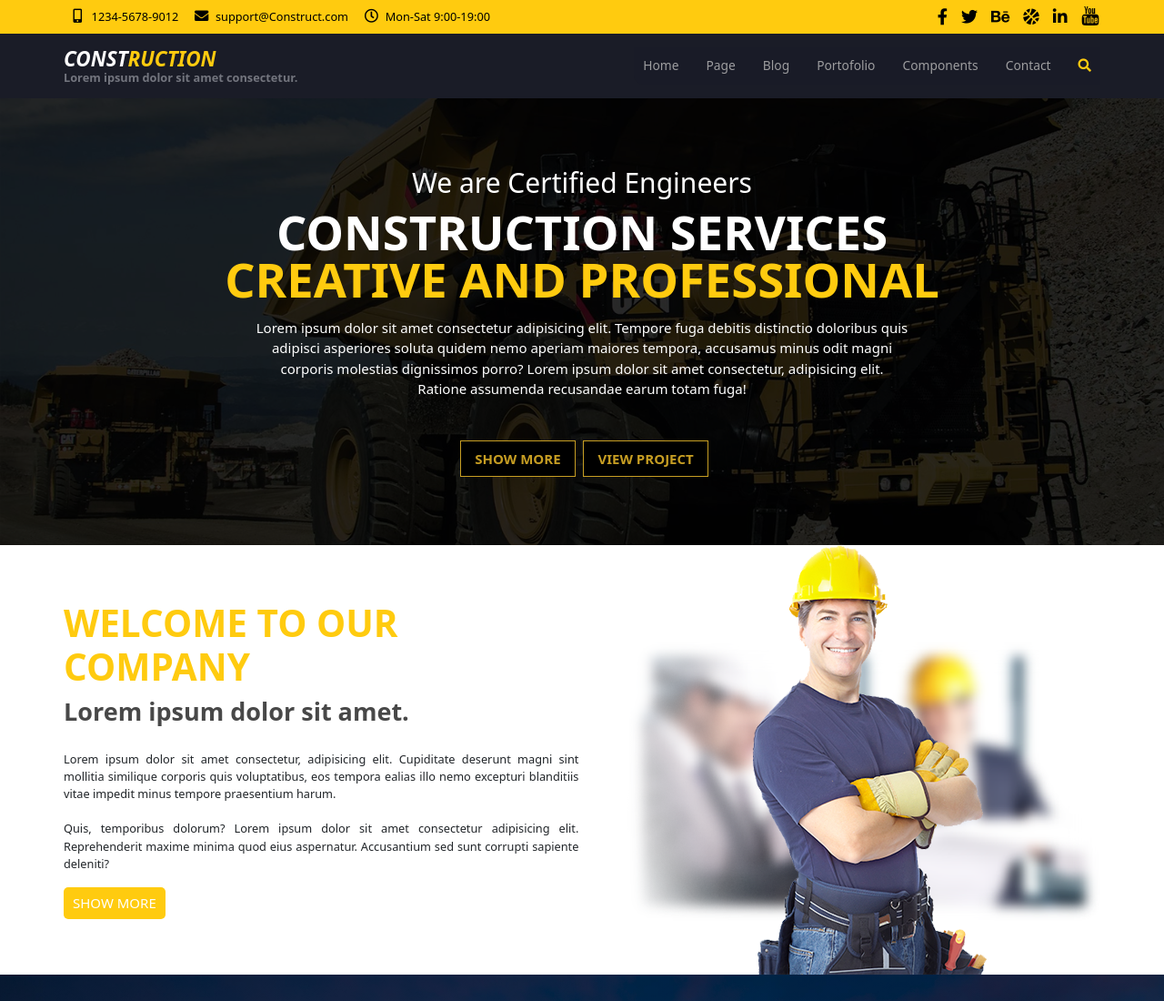
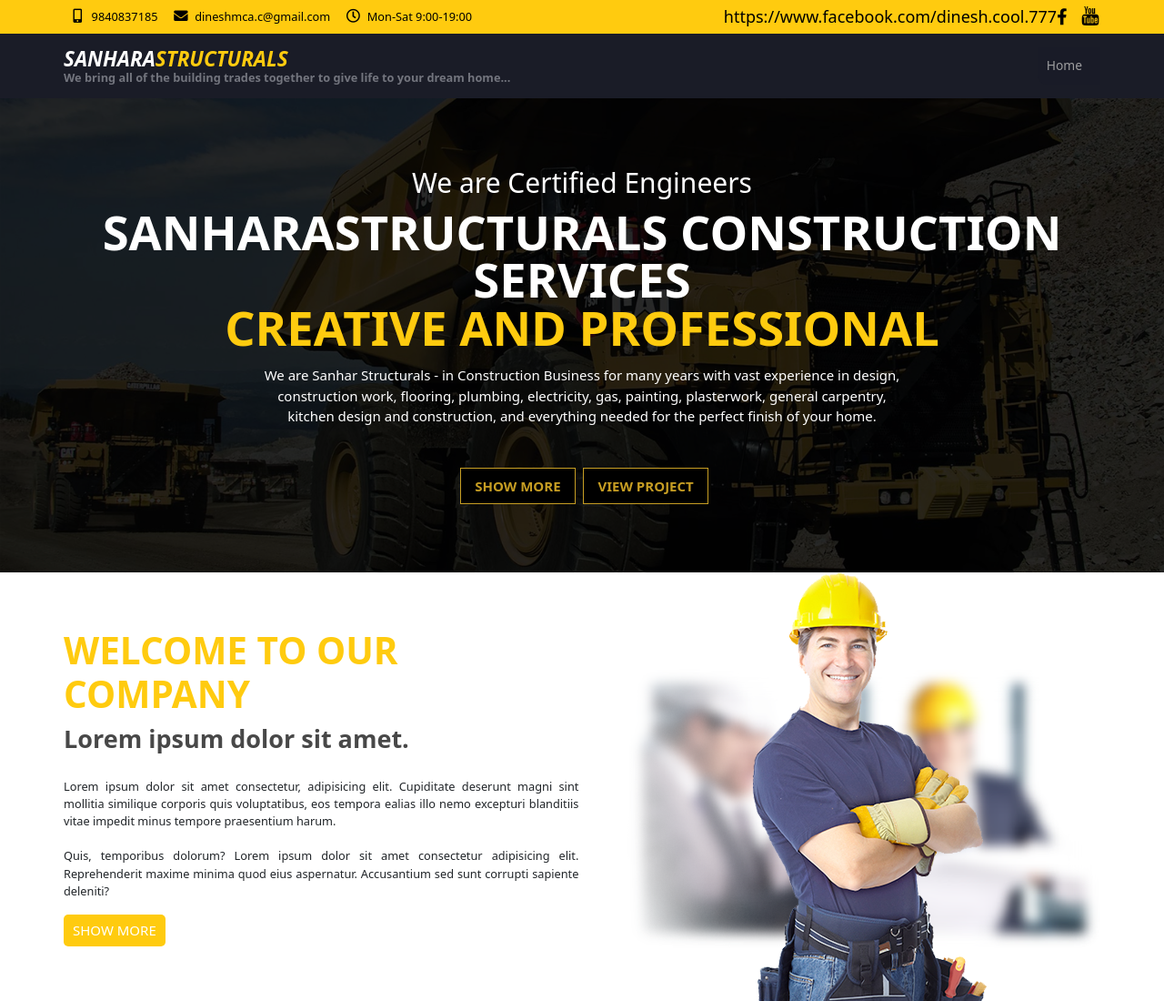
Before and after one commit to dineshmcac/sanhara-structurals, a plain HTML site: page index.html in a window 1280 px wide. Shown: the top 1100 px of the page at 91% size. Drawn offline with Linux system fonts and the light colour scheme.

Commit message:
Update index.html

```diff
--- a/index.html
+++ b/index.html
@@ -16,15 +16,15 @@
     <section id="sec-0">
         <header class="top">
             <div class="container">
-                <p>1234-5678-9012</p>
-                <p>support@Construct.com</p>
+                <p>9840837185</p>
+                <p>dineshmca.c@gmail.com</p>
                 <p>Mon-Sat 9:00-19:00</p>
                 <div class="social">
-                    <a href="#" title="Facebook"><i class="fa-brands fa-facebook-f"></i></a>
-                    <a href="#"><i class="fa-brands fa-twitter"></i></a>
+                    <a href="#" title="Facebook">https://www.facebook.com/dinesh.cool.777<i class="fa-brands fa-facebook-f"></i></a>
+                    <!--<a href="#"><i class="fa-brands fa-twitter"></i></a>
                     <a href="#"><i class="fa-brands fa-behance"></i></a>
                     <a href="#"><i class="fa-solid fa-basketball"></i></a>
-                    <a href="#"><i class="fa-brands fa-linkedin-in"></i></a>
+                    <a href="#"><i class="fa-brands fa-linkedin-in"></i></a>-->
                     <a href="#"><img src="Images/youtube-logotype.png" alt=""></i></a>
                 </div>
             </div>
@@ -35,28 +35,28 @@
             </div>
             <div class="container">
                 <h1>
-                    <span>CONST</span>RUCTION
-                    <p>Lorem ipsum dolor sit amet consectetur.</p>
+                    <span>SANHARA</span>STRUCTURALS
+                    <p>We bring all of the building trades together to give life to your dream home...</p>
                 </h1>
                 <label for="menu"><i class="fas fa-bars"></i></label>
                 <input type="checkbox" id="menu">
                 <nav>
                     <a href="#">Home</a>
-                    <a href="#">Page</a>
+                   <!-- <a href="#">Page</a>
                     <a href="#">Blog</a>
                     <a href="#">Portofolio</a>
                     <a href="#">Components</a>
                     <a href="#">Contact</a>
-                    <i class="fa-solid fa-magnifying-glass" id="search"></i>
+                    <i class="fa-solid fa-magnifying-glass" id="search"></i>-->
                 </nav>
             </div>
         </header>
         <article>
         <div class="container">
             <h1> We are Certified Engineers</h1>
-            <h2>Construction services<br>
+            <h2>Sanharastructurals Construction services<br>
             <span>Creative AND professional</span></h2>
-            <p>Lorem ipsum dolor sit amet consectetur adipisicing elit. Tempore fuga debitis distinctio doloribus quis adipisci asperiores soluta quidem nemo aperiam maiores tempora, accusamus minus odit magni corporis molestias dignissimos porro? Lorem ipsum dolor sit amet consectetur, adipisicing elit. Ratione assumenda recusandae earum totam fuga!</p>
+            <p>We are Sanhar Structurals - in Construction Business for many years with vast experience in design, construction work, flooring, plumbing, electricity, gas, painting, plasterwork, general carpentry, kitchen design and construction, and everything needed for the perfect finish of your home.</p>
             <a href="#">Show More</a>
             <a href="#">view project</a>
         </div>
```
